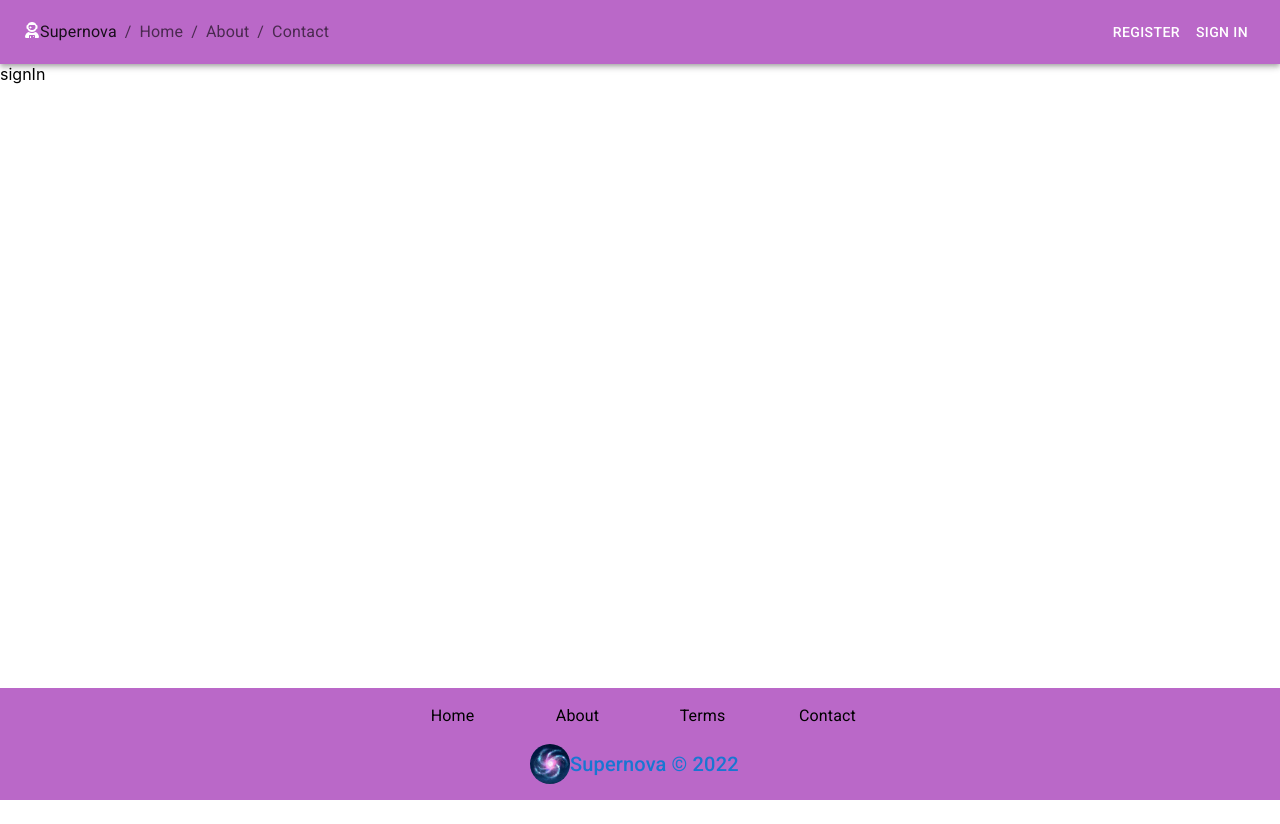
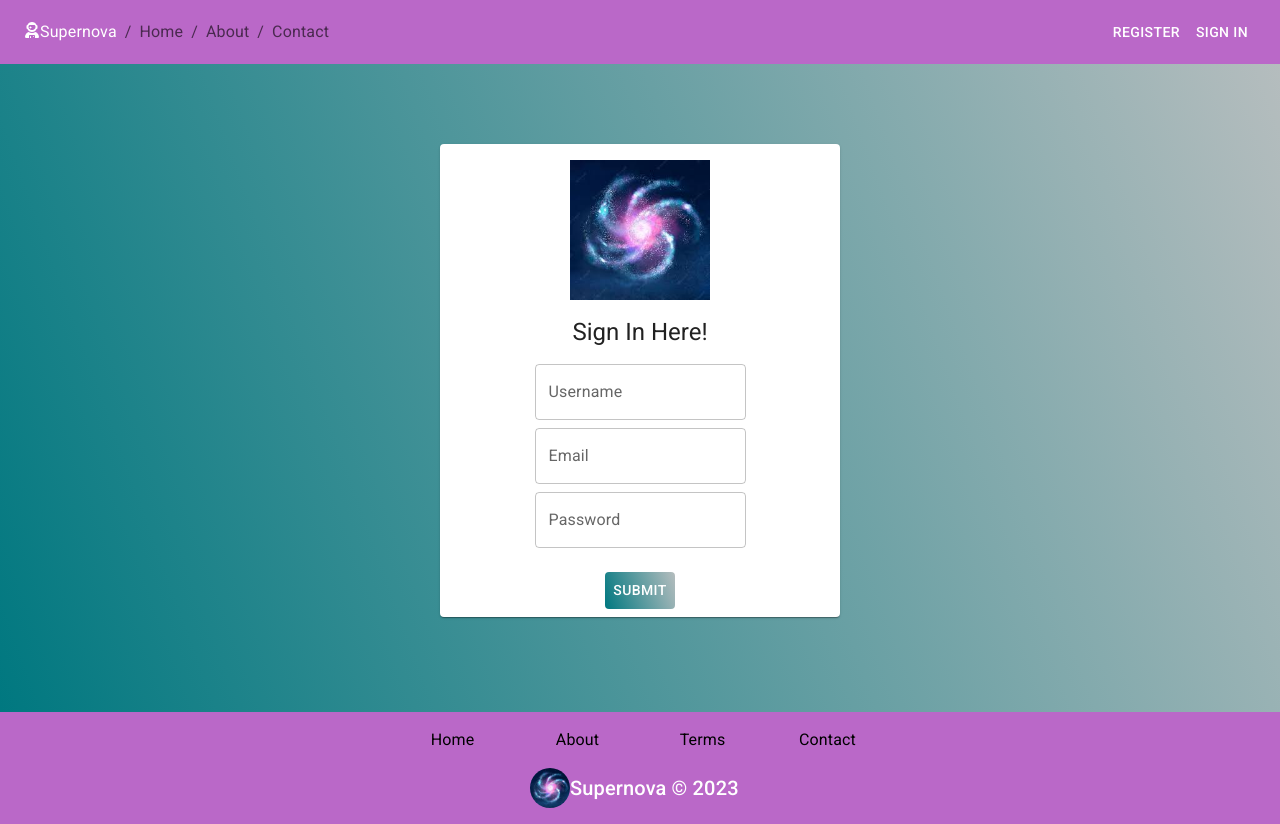
Before and after one commit to MalachiNichols/super-react, a React (Create React App) app: page /signin in a window 1280 px wide. Before the commit the page ends 800 px from the top, so only its background shows below. Built offline with nearby package versions, Linux system fonts and the light colour scheme.

Commit message:
added registerr and sign in pages

```diff
--- a/src/pages/Footer.js
+++ b/src/pages/Footer.js
@@ -54,8 +54,8 @@ const Footer = () => {
           src="assets/supernova.jpg"
           width="40px"
         ></Box>
-        <Link variant="h6" underline="hover" href="">
-          Supernova © 2022
+        <Link variant="h6" underline="hover" href="" sx={{color: 'white'}}>
+          Supernova © 2023
         </Link>
       </Box>
     </Container>
--- a/src/pages/Navbar.js
+++ b/src/pages/Navbar.js
@@ -22,7 +22,7 @@ export default function Navbar() {
         <Toolbar>
           <div role="presentation" style={{ flex: 1 }}>
             <Breadcrumbs aria-label="breadcrumb">
-              <Typography color="text.primary">
+              <Typography color="white">
                 <FontAwesomeIcon
                   icon={faUserAstronaut}
                   color="white"
--- a/src/pages/auth/Register.js
+++ b/src/pages/auth/Register.js
@@ -1,9 +1,79 @@
-import React from 'react'
+import React from "react";
+import {
+  Card,
+  TextField,
+  CardMedia,
+  CardActions,
+  CardContent,
+  Typography,
+  Button,
+} from "@mui/material";
+import { Container } from "@mui/system";
 
 const Register = () => {
   return (
-    <div>Register</div>
-  )
-}
+    <Container
+      maxWidth={false}
+      sx={{
+        background: "linear-gradient(70deg,#007880, #b5bdbe)",
+        height: "81vh",
+        pt: 10,
+      }}
+    >
+      <Card align="center" sx={{ maxWidth: 400, pt: 2, mx: "auto" }}>
+        <CardMedia
+          sx={{ height: 140, width: 140 }}
+          image="assets/supernova.jpg"
+          title="Supernova logo"
+        />
+        <CardContent>
+          <Typography gutterBottom variant="h5" component="div">
+            Register Here!
+          </Typography>
+          <Typography variant="body2" color="text.secondary">
+            Complete this form to Register!
+          </Typography>
+          <TextField
+            sx={{ mt: 1 }}
+            id="outlined-username-input"
+            label="Username"
+            type="text"
+          />
+          <TextField
+            sx={{ mt: 1 }}
+            id="outlined-email-input"
+            label="Email"
+            type="text"
+          />
+          <TextField
+            sx={{ mt: 1 }}
+            id="outlined-password-input"
+            label="Password"
+            type="password"
+          />
+          <TextField
+            sx={{ mt: 1 }}
+            id="outlined-repeat-input"
+            label="Repeat Password"
+            type="password"
+          />
+        </CardContent>
+        <CardActions>
+          <Button
+            size="medium"
+            sx={{
+              color: "white",
+              maxWidth: 100,
+              mx: "auto",
+              background: "linear-gradient(70deg,#007880, #b5bdbe)",
+            }}
+          >
+            Submit
+          </Button>
+        </CardActions>
+      </Card>
+    </Container>
+  );
+};
 
-export default Register
+export default Register;
--- a/src/pages/auth/SignIn.js
+++ b/src/pages/auth/SignIn.js
@@ -1,8 +1,69 @@
 import React from 'react'
+import {
+  Card,
+  TextField,
+  CardMedia,
+  CardActions,
+  CardContent,
+  Typography,
+  Button,
+} from "@mui/material";
+import { Container } from "@mui/system";
 
 const signIn = () => {
   return (
-    <div>signIn</div>
+    <Container
+      maxWidth={false}
+      sx={{
+        background: "linear-gradient(70deg,#007880, #b5bdbe)",
+        height: "81vh",
+        pt: 10,
+      }}
+    >
+      <Card align="center" sx={{ maxWidth: 400, pt: 2, mx: "auto" }}>
+        <CardMedia
+          sx={{ height: 140, width: 140 }}
+          image="assets/supernova.jpg"
+          title="Supernova logo"
+        />
+        <CardContent>
+          <Typography gutterBottom variant="h5" component="div">
+            Sign In Here!
+          </Typography>
+          <TextField
+            sx={{ mt: 1 }}
+            id="outlined-username-input"
+            label="Username"
+            type="text"
+          />
+          <TextField
+            sx={{ mt: 1 }}
+            id="outlined-email-input"
+            label="Email"
+            type="text"
+          />
+          <TextField
+            sx={{ mt: 1 }}
+            id="outlined-password-input"
+            label="Password"
+            type="password"
+          />
+        </CardContent>
+        <CardActions>
+          <Button
+            size="medium"
+            sx={{
+              color: "white",
+              maxWidth: 100,
+              mx: "auto",
+              background: "linear-gradient(70deg,#007880, #b5bdbe)",
+            }}
+          >
+            Submit
+          </Button>
+        </CardActions>
+      </Card>
+    </Container>
   )
 }
 
```
